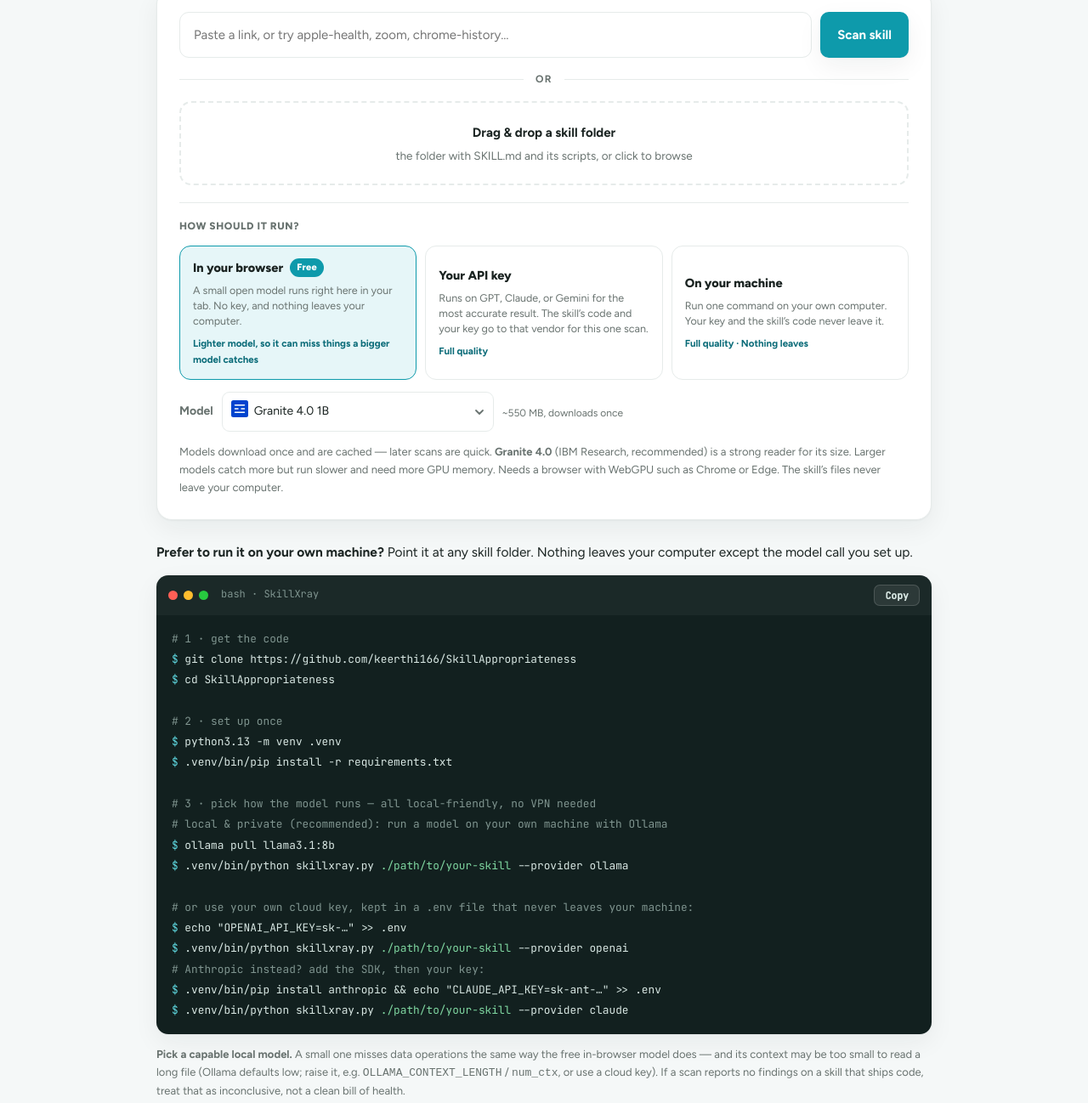
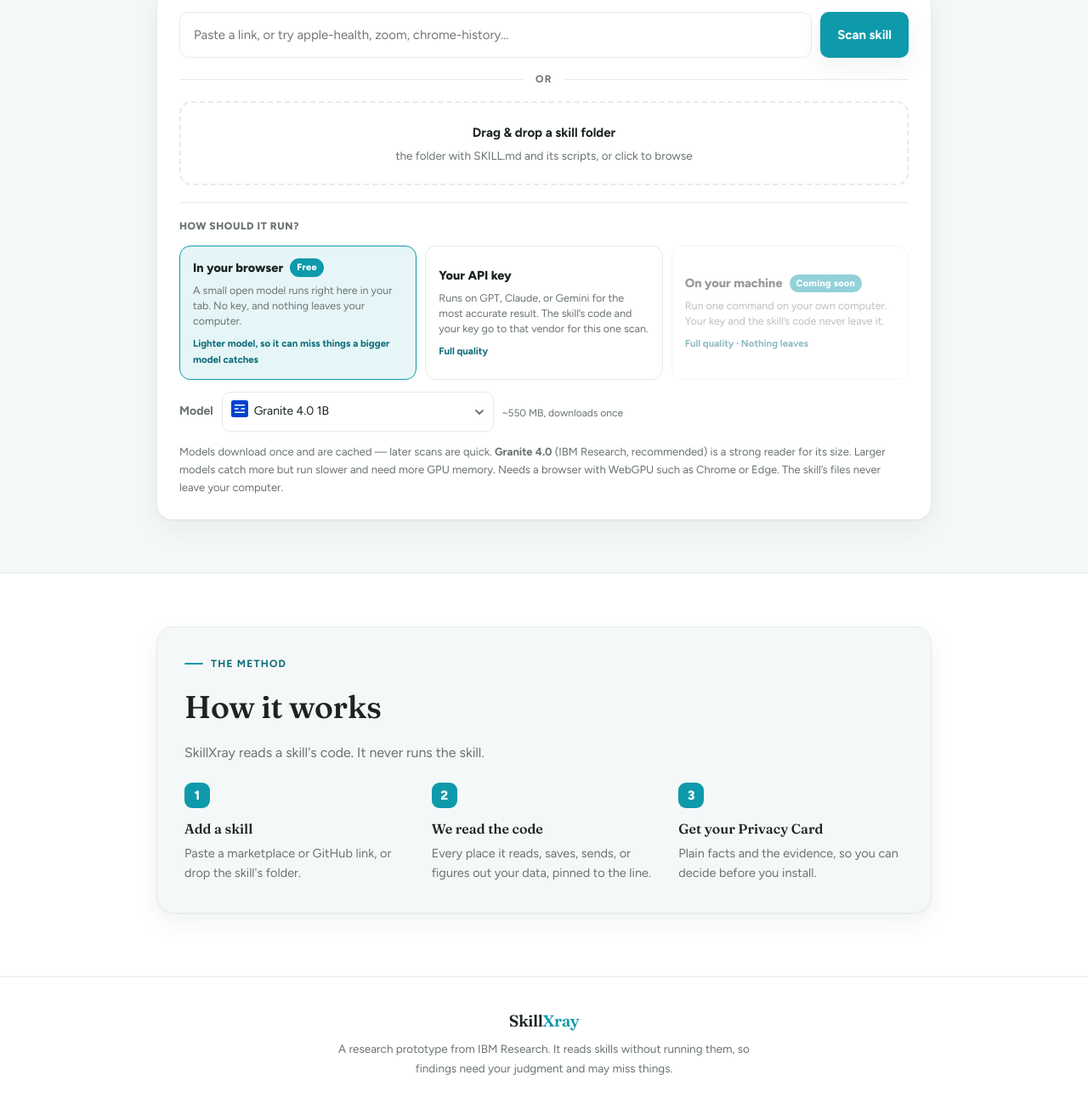
Before and after one commit to keerthi166/SkillXRay, a plain HTML site: page frontend/index.html in a window 1280 px wide. Shown: the part 3423-4721 px from the top of the page at 85% size. Drawn offline with Linux system fonts and the light colour scheme.

Commit message:
Disable 'On your machine' mode with coming-soon placeholder; hide code snippet
- Mode button greyed out (opacity, cursor:not-allowed, pointer-events:none) with a
  'Coming soon' badge; click handler also guards against disabled buttons
- Mode panel text replaced with a brief coming-soon message
- Entire #local terminal/code block hidden (html hidden attribute) so no commands
  are visible in the page source
- Backup of pre-change index.html kept at frontend/index.html.bak (not pushed)
  so the local commands can be restored when the feature ships

```diff
--- a/frontend/index.html
+++ b/frontend/index.html
@@ -175,6 +175,8 @@
   background:var(--bg);cursor:pointer;font:inherit;transition:border-color .15s,background .15s}
 .mode:hover{border-color:var(--brand-bright)}
 .mode.sel{border-color:var(--brand);background:var(--brand-soft)}
+.mode.disabled{opacity:.45;cursor:not-allowed;pointer-events:none}
+.mode.disabled:hover{border-color:var(--line)}
 .mode .mt{font-size:14.5px;font-weight:750;color:var(--ink);display:flex;align-items:center;gap:8px}
 .mode .tag{font-size:11px;font-weight:750;padding:2px 8px;border-radius:999px;
   background:var(--brand);color:#fff;letter-spacing:.02em}
@@ -503,8 +505,8 @@
           <div class="md">Runs on GPT, Claude, or Gemini for the most accurate result. The skill’s code and your key go to that vendor for this one scan.</div>
           <div class="meta">Full quality</div>
         </button>
-        <button class="mode" data-mode="local" type="button">
-          <div class="mt">On your machine</div>
+        <button class="mode disabled" data-mode="local" type="button" disabled>
+          <div class="mt">On your machine <span class="tag">Coming soon</span></div>
           <div class="md">Run one command on your own computer. Your key and the skill’s code never leave it.</div>
           <div class="meta">Full quality · Nothing leaves</div>
         </button>
@@ -564,7 +566,7 @@
           <p class="scan-hint" id="keyHint">The key travels over an encrypted connection, is used for this one scan, and is never saved. Because the scan runs on the vendor’s model, the skill’s code is sent there too. Leave Model blank for a sensible default, or name any model your key can use. Want nothing to leave your computer? Use the browser model, or run it on your machine.</p>
         </div>
         <div class="mode-panel" data-for="local">
-          <p class="scan-hint">No key to paste here. You set that up on your own machine, in a <span style="font-family:'JetBrains Mono',monospace;font-size:13px">.env</span> file that stays there. <a href="#local">See the commands ↓</a></p>
+          <p class="scan-hint">This mode is coming soon. When it's ready, you'll be able to run the scan locally — nothing will leave your computer.</p>
         </div>
       </div>
     </div>
@@ -584,32 +586,7 @@
     </div>
   </div>
 
-  <div class="local" id="local">
-    <p class="lead"><b>Prefer to run it on your own machine?</b> Point it at any skill folder. Nothing leaves your computer except the model call you set up.</p>
-    <div class="term">
-      <div class="bar"><i style="background:#ff5f56"></i><i style="background:#ffbd2e"></i><i style="background:#27c93f"></i><span class="t">bash · SkillXray</span><button class="copy" type="button" aria-label="Copy the commands">Copy</button></div>
-<pre><span class="c"># 1 · get the code</span>
-<span class="p">$</span> git clone https://github.com/keerthi166/SkillAppropriateness
-<span class="p">$</span> cd SkillAppropriateness
-
-<span class="c"># 2 · set up once</span>
-<span class="p">$</span> python3.13 -m venv .venv
-<span class="p">$</span> .venv/bin/pip install -r requirements.txt
-
-<span class="c"># 3 · pick how the model runs — all local-friendly, no VPN needed</span>
-<span class="c"># local &amp; private (recommended): run a model on your own machine with Ollama</span>
-<span class="p">$</span> ollama pull llama3.1:8b
-<span class="p">$</span> .venv/bin/python skillxray.py <span class="g">./path/to/your-skill</span> --provider ollama
-
-<span class="c"># or use your own cloud key, kept in a .env file that never leaves your machine:</span>
-<span class="p">$</span> echo "OPENAI_API_KEY=sk-…" >> .env
-<span class="p">$</span> .venv/bin/python skillxray.py <span class="g">./path/to/your-skill</span> --provider openai
-<span class="c"># Anthropic instead? add the SDK, then your key:</span>
-<span class="p">$</span> .venv/bin/pip install anthropic && echo "CLAUDE_API_KEY=sk-ant-…" >> .env
-<span class="p">$</span> .venv/bin/python skillxray.py <span class="g">./path/to/your-skill</span> --provider claude</pre>
-    </div>
-    <p class="scan-hint"><b>Pick a capable local model.</b> A small one misses data operations the same way the free in-browser model does — and its context may be too small to read a long file (Ollama defaults low; raise it, e.g. <code>OLLAMA_CONTEXT_LENGTH</code> / <code>num_ctx</code>, or use a cloud key). If a scan reports no findings on a skill that ships code, treat that as inconclusive, not a clean bill of health.</p>
-  </div>
+  <div class="local" id="local" hidden></div>
 </div></section>
 
 <section id="how"><div class="wrap">
@@ -1749,7 +1726,7 @@
   if(modeOpts){
     var panels = Array.prototype.slice.call(document.querySelectorAll('.mode-panel'));
     modeOpts.addEventListener('click', function(e){
-      var card = e.target.closest('.mode'); if(!card) return;
+      var card = e.target.closest('.mode'); if(!card || card.classList.contains('disabled')) return;
       Array.prototype.slice.call(modeOpts.children).forEach(function(c){ c.classList.toggle('sel', c===card); });
       var m = card.getAttribute('data-mode');
       panels.forEach(function(p){ p.classList.toggle('on', p.getAttribute('data-for')===m); });
```
